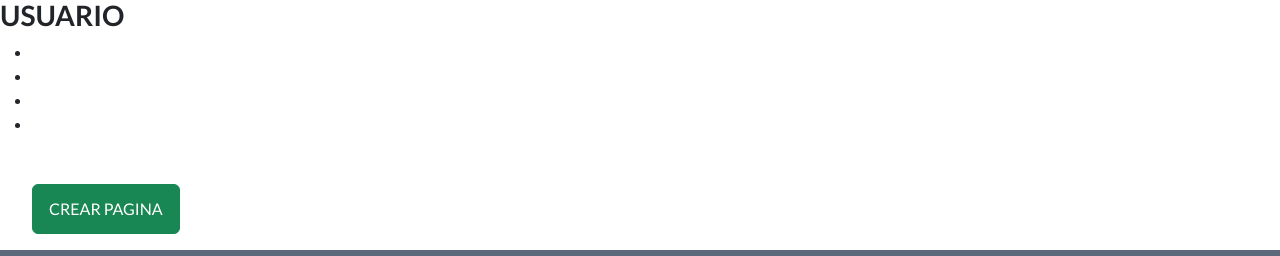
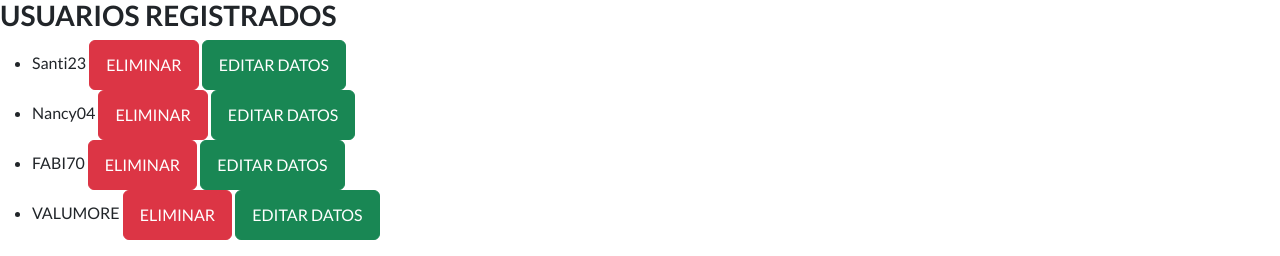
Before and after one commit to Santymore23/TRABAJO-FINAL-MOREYRA, a Django app: page /AppViajes/perfilesList/ in a window 1280 px wide. Shown: the part 607-863 px from the top of the page. Run offline with Django 4.2, Linux system fonts and the light colour scheme; a user stored in the database is signed in; data comes from the database, SQL or seed files in the repository; both versions use the stored data as it was after the commit; some libraries are stand-ins or nearby versions.

Commit message:
ultimas modificaciones

```diff
--- a/AppMensajes/templates/AppMensajes/MensajesList.html
+++ b/AppMensajes/templates/AppMensajes/MensajesList.html
@@ -10,6 +10,8 @@
 <ul>
     <li>De: {{ mensaje.usuario.username }} -- {{ mensaje.contenido }} -- Enviado: {{ mensaje.fecha }}</li>
 </ul>
+{% empty %}
+  <li>NO HAY MENSAJES</li>
 {% endfor %}
 <hr>
 
--- a/AppViajes/forms.py
+++ b/AppViajes/forms.py
@@ -94,3 +94,8 @@ class EditarUsuarioForm (UserCreationForm):
         model = User
         fields = ('email', 'username', 'password1', 'password2','nombre','apellido')
         help_texts = {campo: "" for campo in fields}
+
+class AvatarForm(forms.ModelForm):
+    class Meta:
+        model = Avatar
+        fields = ['Imagen']
--- a/AppViajes/models.py
+++ b/AppViajes/models.py
@@ -30,9 +30,10 @@ class Contactos (models.Model):
     Apellido = models.CharField (max_length=100)
     Email = models.EmailField(max_length=100)
     Telefono = models.IntegerField ()
+    Imagen = models.ImageField(upload_to='destino_images/', null= True, blank= True)
     def __str__(self) -> str:
         return f"{self.Nombre} -- {self.Apellido} -- {self.Email} -- {self.Telefono} "
 
 class Avatar (models.Model):
     Imagen = models.ImageField(upload_to="avatars")
-    user =models.ForeignKey(User, on_delete=models.CASCADE, null = True, blank= True)
+    user =models.OneToOneField(User, on_delete=models.CASCADE, null = True, blank= True)
--- a/AppViajes/templates/AppViajes/AcercaDeMi.html
+++ b/AppViajes/templates/AppViajes/AcercaDeMi.html
@@ -1,6 +1,10 @@
 {% extends "AppViajes/inicio.html" %}
 
 {% load static %}
+
+{% block avatar %}
+<img src="{{ avatar }}" alt="Avatar" style="width:50px ; height:50px;">
+{% endblock %}
 
 {% block titulo %} ACERCA DE MI {% endblock %}
 
--- a/AppViajes/templates/AppViajes/ContactosCrear.html
+++ b/AppViajes/templates/AppViajes/ContactosCrear.html
@@ -6,7 +6,7 @@
 
 {% block contenido_dinamico %}
 <h3> CONTACTOS </h3>
-<form method = "POST"> {% csrf_token %}
+<form method = "POST" enctype="multipart/form-data"> {% csrf_token %}
     {% if user.is_superuser %}
     <table>
     {{ form.as_p }}
--- a/AppViajes/templates/AppViajes/ContactosDetalle.html
+++ b/AppViajes/templates/AppViajes/ContactosDetalle.html
@@ -10,5 +10,9 @@
 <p>APELLIDO: <i>{{contacto.Apellido}}</i></p>
 <p>MAIL DE CONTACTO: <i>{{contacto.Email}}</i></p>
 <p>TELEFONO: <i>{{contacto.Telefono}}</i></p>
-
+    {% if contacto.Imagen %}
+    <center><img src = "{{ contacto.Imagen.url }}" style="width: 500px;height:500px;"alt ="imagen"></center>
+    {% else %}
+    <p> No hay imagen disponible para este destino</p>
+    {% endif %}
 {% endblock %}
--- a/AppViajes/templates/AppViajes/PerfilesList.html
+++ b/AppViajes/templates/AppViajes/PerfilesList.html
@@ -2,16 +2,18 @@
 
 {% load static %}
 
+
 {% block titulo %} USUARIOS {% endblock %}
 
 {% block contenido_dinamico %}
-<h3> USUARIO </h3>
+<h3> USUARIOS REGISTRADOS </h3>
 <ul>
     {% for perfil in perfiles %}
     <li>
 
-        {{ perfil.user.username }}
-
+        {{ perfil.username }}
+        <a class="btn btn-danger" href="{% url 'perfiles_borrar' perfil.id %}">ELIMINAR</a>
+        <a class="btn btn-success" href="{% url 'Editar' perfil.id %}">EDITAR DATOS</a>
 
 
 
@@ -20,9 +22,7 @@
 
 
     {% endfor %}
-    <br>
-    <br>
-    <a class="btn btn-success" href="{% url 'paginas_crear' %}">CREAR PAGINA</a>
+
 
 
 
--- a/AppViajes/templates/AppViajes/inicio.html
+++ b/AppViajes/templates/AppViajes/inicio.html
@@ -21,6 +21,9 @@
         <!-- Navigation-->
         <nav class="navbar navbar-light bg-light static-top">
             <div class="container">
+            {% block avatar %}
+            <img src="{{ request.user.avatar.Imagen.url }}" alt="Avatar" style="width:50px ; height:50px;">
+            {% endblock %}
                 {% if user.is_authenticated %}
                 <a class="navbar-brand" href="{% url 'inicio' %}">VIAJES</a>
                 <a class="btn btn-primary" href="{% url 'consejos_list' %}">CONSEJOS</a>
@@ -34,7 +37,6 @@
                 <a class="btn btn-primary" href="{% url 'perfiles_list' %}">PERFILES</a>
                 <a class="btn btn-primary" href="{% url 'mensaje_mostrar' %}">MENSAJES</a>
                 <p>Hola de nuevo, {{request.user.username}} </p>
-                <img src="{{ avatar }}" alt="Avatar" style="width:50px ; height:50px;">
             </div>
             {% endif %}
         </nav>
--- a/AppViajes/urls.py
+++ b/AppViajes/urls.py
@@ -39,6 +39,7 @@ urlpatterns = [
     path("logout/",LogoutView.as_view(template_name = "AppViajes/Logout.html"), name = "Logout"),
 
     path("perfilesList/",PerfilesList.as_view(), name = "perfiles_list"),
-    path("editarPerfil/",EditarUsuario, name = "Editar"),
+    path("perfilesBorrar/<pk>",PerfilesBorrar.as_view(), name = "perfiles_borrar"),
+    path("editarPerfil/<pk>",EditarUsuario.as_view(), name = "Editar"),
 
 ]
--- a/AppViajes/views.py
+++ b/AppViajes/views.py
@@ -25,7 +25,12 @@ def inicio (request):
     return render(request,"AppViajes/inicio.html", {"avatar":avatar})
 
 def Acerca_de_mi (request):
-    return render (request,"AppViajes/AcercaDeMi.html",{})
+    avatar = None
+    if request.user.is_authenticated:
+        avatars = Avatar.objects.filter(user=request.user.id)
+        if avatars:
+            avatar = avatars[0].Imagen.url
+    return render(request,"AppViajes/AcercaDeMi.html", {"avatar":avatar})
 
 
           #DESTINOS
@@ -101,7 +106,7 @@ class ContactosList(LoginRequiredMixin, ListView):
 class ContactosCrear(LoginRequiredMixin, CreateView):
     model = Contactos
     success_url = reverse_lazy("contactos_list")
-    fields = ['Nombre','Apellido','Email','Telefono']
+    fields = ['Nombre','Apellido','Email','Telefono','Imagen']
     template_name = "AppViajes/ContactosCrear.html"
 
 class ContactosDetalle(LoginRequiredMixin, DetailView):
@@ -197,25 +202,15 @@ class PerfilesList (LoginRequiredMixin, ListView):
     queryset = User.objects.all()
     template_name = "AppViajes/PerfilesList.html"
 
+class PerfilesBorrar(LoginRequiredMixin, DeleteView):
+    model = User
+    success_url = reverse_lazy("perfiles_list")
+    context_object_name = "perfiles"
+    template_name = "AppViajes/PerfilesBorrar.html"
 
-def EditarUsuario(request):
-    usuario =request.user
-    if request.method == "POST":
-        form = EditarUsuarioForm (request.POST)
-        if form.is_valid():
-            info = form.cleaned_data
-            usuario.email = info["email"]
-            usuario.username = info["username"]
-            usuario.password1 = info["password1"]
-            usuario.password2 = info["password2"]
-            usuario.nombre = info["nombre"]
-            usuario.apellido = info["apellido"]
-            usuario.save()
-            mensaje = f" El usuario {usuario.username} ({usuario.nombre} {usuario.apellido}) ha cambiado sus datos"
-            return render (request,"AppViajes/inicio.html", {"mensaje": mensaje})
-        else:
-
-            return render (request,"AppViajes/EditarPerfil.html", {"nombreusuario":usuario.username, "form":form})
-    else:
-        form = EditarUsuarioForm(instance=usuario)
-        return render (request,"AppViajes/EditarPerfil.html",{"nombreusuario":usuario.username, "form": form})
+class EditarUsuario (LoginRequiredMixin, UpdateView):
+    model = User
+    form_class = EditarUsuarioForm
+    success_url = reverse_lazy ("perfiles_list")
+    context_object_name = "perfiles"
+    template_name = "AppViajes/EditarPerfil.html"
```
Also changed, not shown: AppViajes/templates/AppViajes/EditarPerfil.html (+7 -3 lines), AppViajes/templates/AppViajes/PerfilesBorrar.html (added, +19 -0 lines), AppViajes/migrations/0012_alter_avatar_user.py (added), AppViajes/migrations/0013_contactos_imagen.py (added), AppViajes/migrations/0014_alter_contactos_imagen.py (added), db.sqlite3, media/avatars/LOGO_FABI.png (added), media/avatars/LOGO_VALUMORE.png (added), media/destino_images/CONTACTO.jpg (added).
